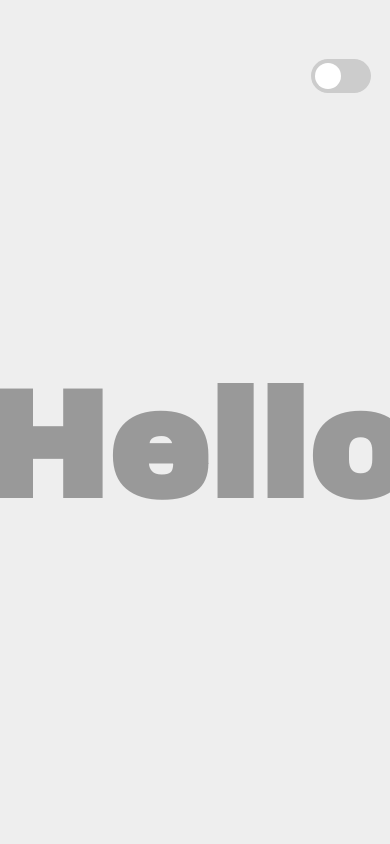
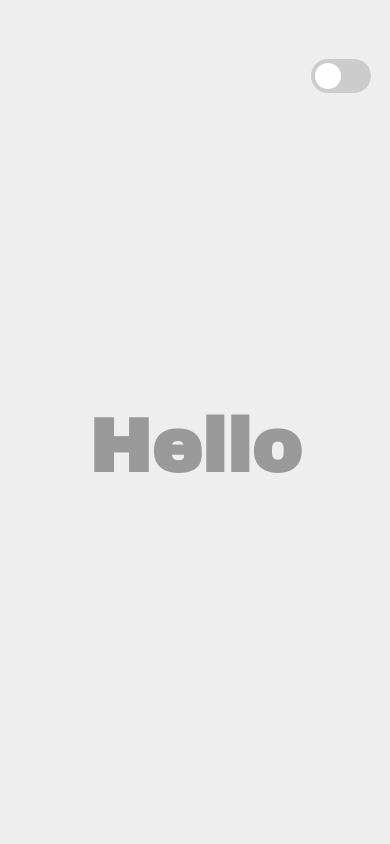
Before and after one commit to itsmemada/Portfolio, a React (Create React App) app: page / in a window 390 px wide. Shown: the top 844 px of the page. Built offline with nearby package versions, Linux system fonts and the light colour scheme.

Commit message:
improved smartphone responsivness

```diff
--- a/src/App.scss
+++ b/src/App.scss
@@ -5,7 +5,7 @@
 }
 .greeting{
     color: $text-color;
-  text-align: center;
+/*  text-align: center; */
     font-size:100px;
     padding-top: 50px;
     float:left;
@@ -33,9 +33,13 @@
     float:left;
     display:inline;
 }
-
 @keyframes blinker {
     50% {
         opacity: 0;
     }
 }
+@include sm-screen{
+    .greeting{
+	font-size:50px;
+    }
+}
--- a/src/index.scss
+++ b/src/index.scss
@@ -47,7 +47,7 @@ html, body {
 }
 @include sm-screen{
   .projects, .technologies, .description{
-      height: 1500px;
+      height: 500px;
   }
   .projects, .technologies, .description {
     margin:10%;
```
Lines whose indentation alone changed are shown as unchanged.
